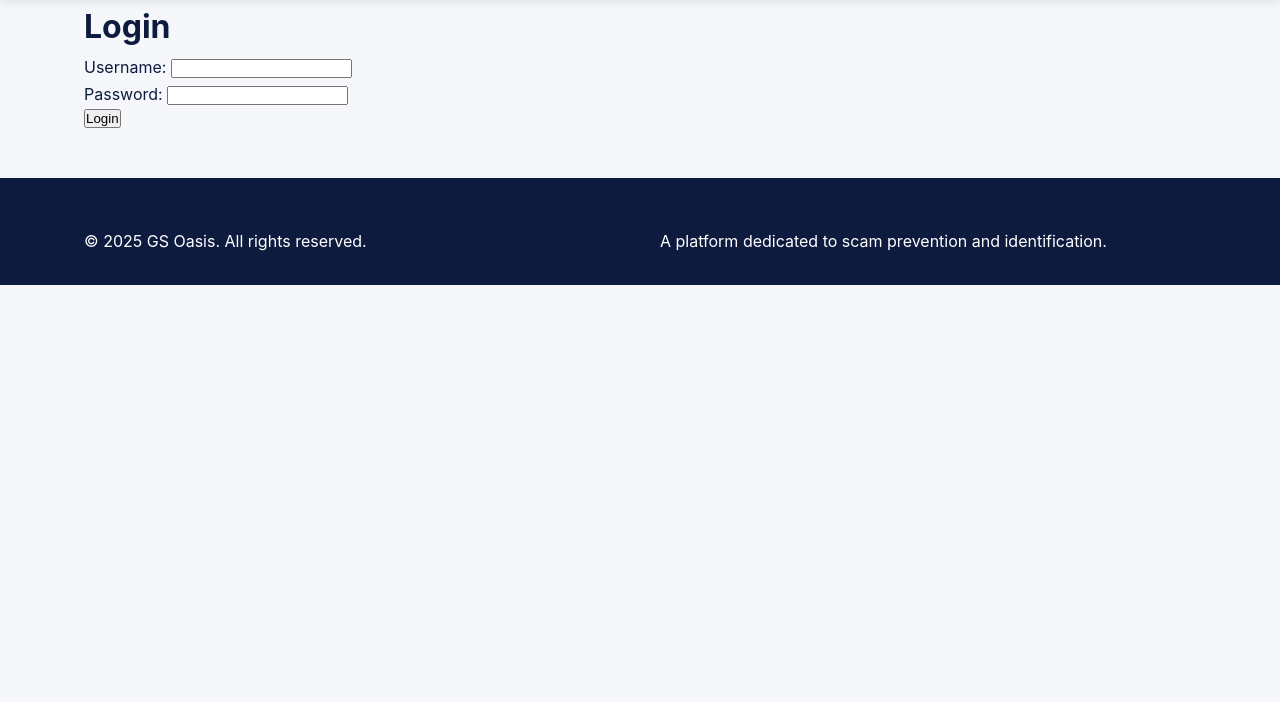
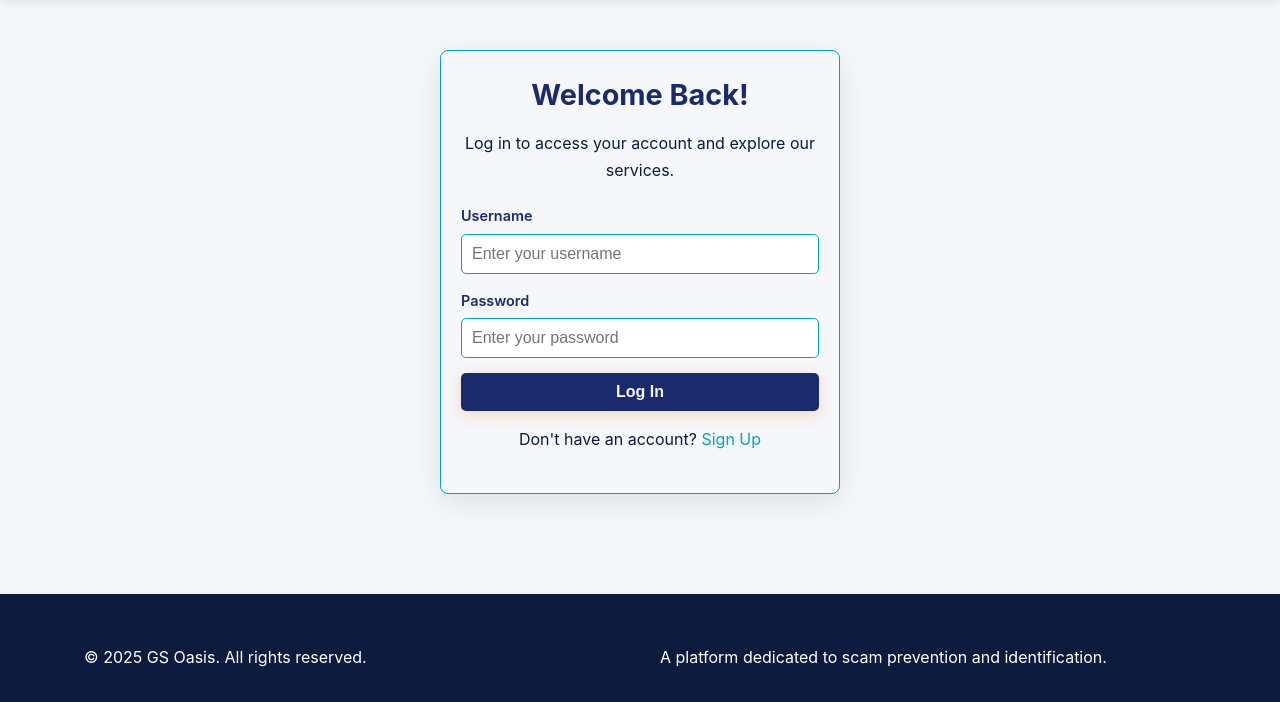
Before and after one commit to GusBus324/GS-Oasis, a Flask app: page /login in a window 1280 px wide. Shown: the part 158-860 px from the top of the page. Before the commit the page ends 443 px from the top, so only its background shows below. Run offline with Flask 3, Linux system fonts and the light colour scheme.

Commit message:
Added a sign in and login page

```diff
--- a/gs-oasis/static/css/style.css
+++ b/gs-oasis/static/css/style.css
@@ -389,6 +389,136 @@ section h2 {
     border-left: 4px solid tomato;
 }
 
+.cta-section {
+    text-align: center;
+    margin: 50px 0;
+    padding: 20px;
+    background-color: #f9f9f9;
+    border: 1px solid #ddd;
+    border-radius: 8px;
+}
+
+.cta-section h2 {
+    font-size: 2rem;
+    color: #333;
+    margin-bottom: 10px;
+}
+
+.cta-section p {
+    font-size: 1.2rem;
+    color: #555;
+    margin-bottom: 20px;
+}
+
+.cta-section .btn {
+    padding: 10px 20px;
+    font-size: 1rem;
+    margin: 5px;
+    text-decoration: none;
+    border-radius: 5px;
+}
+
+.cta-section .btn-primary {
+    background-color: #007bff;
+    color: #fff;
+    border: none;
+}
+
+.cta-section .btn-primary:hover {
+    background-color: #0056b3;
+}
+
+.cta-section .btn-secondary {
+    background-color: #6c757d;
+    color: #fff;
+    border: none;
+}
+
+.cta-section .btn-secondary:hover {
+    background-color: #5a6268;
+}
+
+.auth-container {
+    max-width: 400px;
+    margin: 50px auto;
+    padding: 20px;
+    background-color: var(--light-color);
+    border: 1px solid var(--secondary-color);
+    border-radius: 8px;
+    text-align: center;
+    box-shadow: var(--box-shadow);
+}
+
+.auth-container h2 {
+    font-size: 1.8rem;
+    color: var(--primary-color);
+    margin-bottom: 10px;
+}
+
+.auth-container p {
+    font-size: 1rem;
+    color: var(--dark-color);
+    margin-bottom: 20px;
+}
+
+.auth-container .form-group {
+    margin-bottom: 15px;
+    text-align: left;
+}
+
+.auth-container .form-group label {
+    display: block;
+    font-size: 0.9rem;
+    color: var(--primary-color);
+    margin-bottom: 5px;
+}
+
+.auth-container .form-control {
+    width: 100%;
+    padding: 10px;
+    font-size: 1rem;
+    border: 1px solid var(--secondary-color);
+    border-radius: 5px;
+    box-sizing: border-box;
+}
+
+.auth-container .form-control:focus {
+    border-color: var(--accent-color);
+    outline: none;
+    box-shadow: 0 0 5px var(--accent-color);
+}
+
+.auth-container .btn {
+    width: 100%;
+    padding: 10px;
+    font-size: 1rem;
+    border: none;
+    border-radius: 5px;
+    background-color: var(--primary-color);
+    color: var(--light-color);
+    cursor: pointer;
+    transition: background-color 0.3s ease;
+}
+
+.auth-container .btn:hover {
+    background-color: var(--accent-color);
+}
+
+.auth-footer {
+    margin-top: 15px;
+    font-size: 0.9rem;
+    color: var(--dark-color);
+}
+
+.auth-footer a {
+    color: var(--secondary-color);
+    text-decoration: none;
+}
+
+.auth-footer a:hover {
+    text-decoration: underline;
+}
+
 @media (max-width: 900px) {
     .hero h1 {
         font-size: 2.8rem;
--- a/gs-oasis/templates/login.html
+++ b/gs-oasis/templates/login.html
@@ -7,18 +7,25 @@
     <meta charset="UTF-8">
     <meta name="viewport" content="width=device-width, initial-scale=1.0">
     <title>Login</title>
+    <link rel="stylesheet" href="{{ url_for('static', filename='styles.css') }}">
 </head>
 <body>
-    <h1>Login</h1>
-    <form method="POST">
-        <label for="username">Username:</label>
-        <input type="text" id="username" name="username" required>
-        <br>
-        <label for="password">Password:</label>
-        <input type="password" id="password" name="password" required>
-        <br>
-        <button type="submit">Login</button>
-    </form>
+    <div class="auth-container">
+        <h2>Welcome Back!</h2>
+        <p>Log in to access your account and explore our services.</p>
+        <form method="POST" action="{{ url_for('login') }}">
+            <div class="form-group">
+                <label for="username">Username</label>
+                <input type="text" id="username" name="username" class="form-control" placeholder="Enter your username" required>
+            </div>
+            <div class="form-group">
+                <label for="password">Password</label>
+                <input type="password" id="password" name="password" class="form-control" placeholder="Enter your password" required>
+            </div>
+            <button type="submit" class="btn btn-primary">Log In</button>
+        </form>
+        <p class="auth-footer">Don't have an account? <a href="{{ url_for('register') }}">Sign Up</a></p>
+    </div>
 </body>
 </html>
 {% endblock %}
```
Also changed, not shown: gs-oasis/templates/index.html (+27 -7 lines), gs-oasis/templates/register.html (+31 -13 lines).
